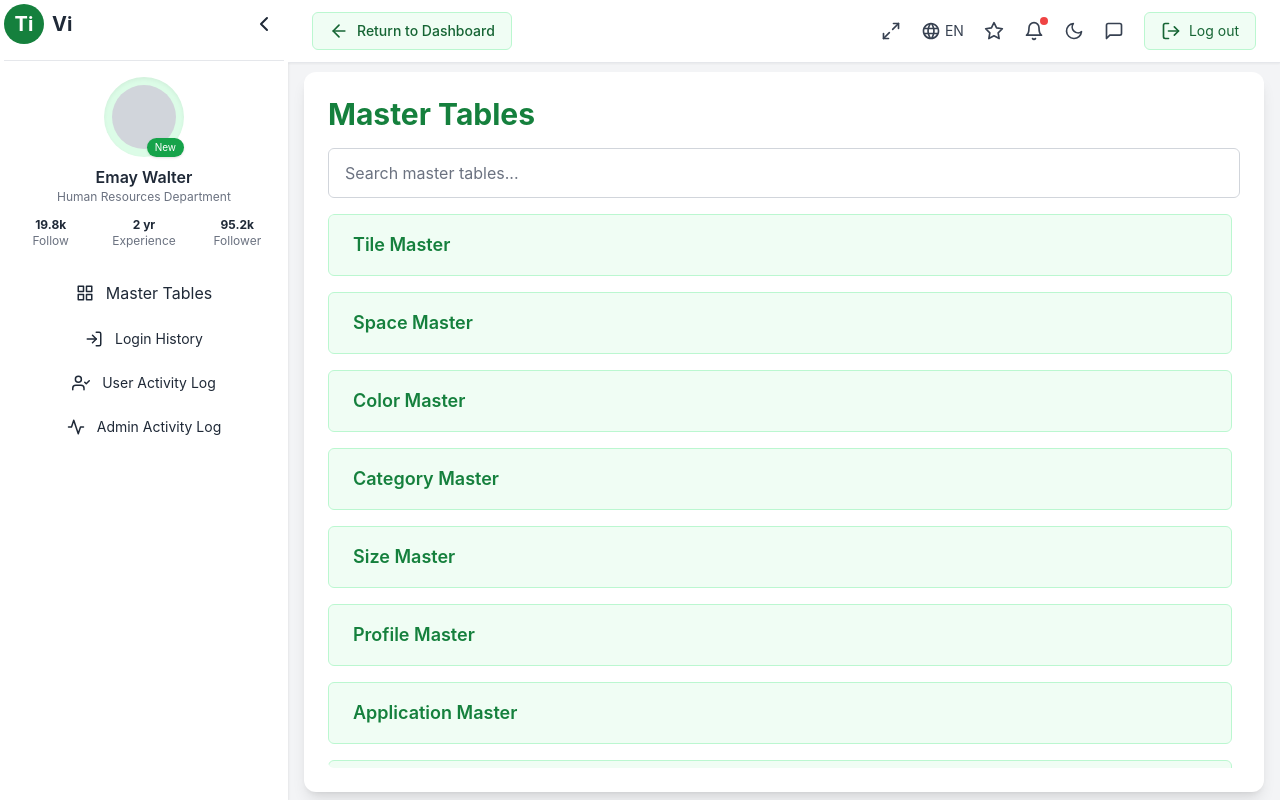
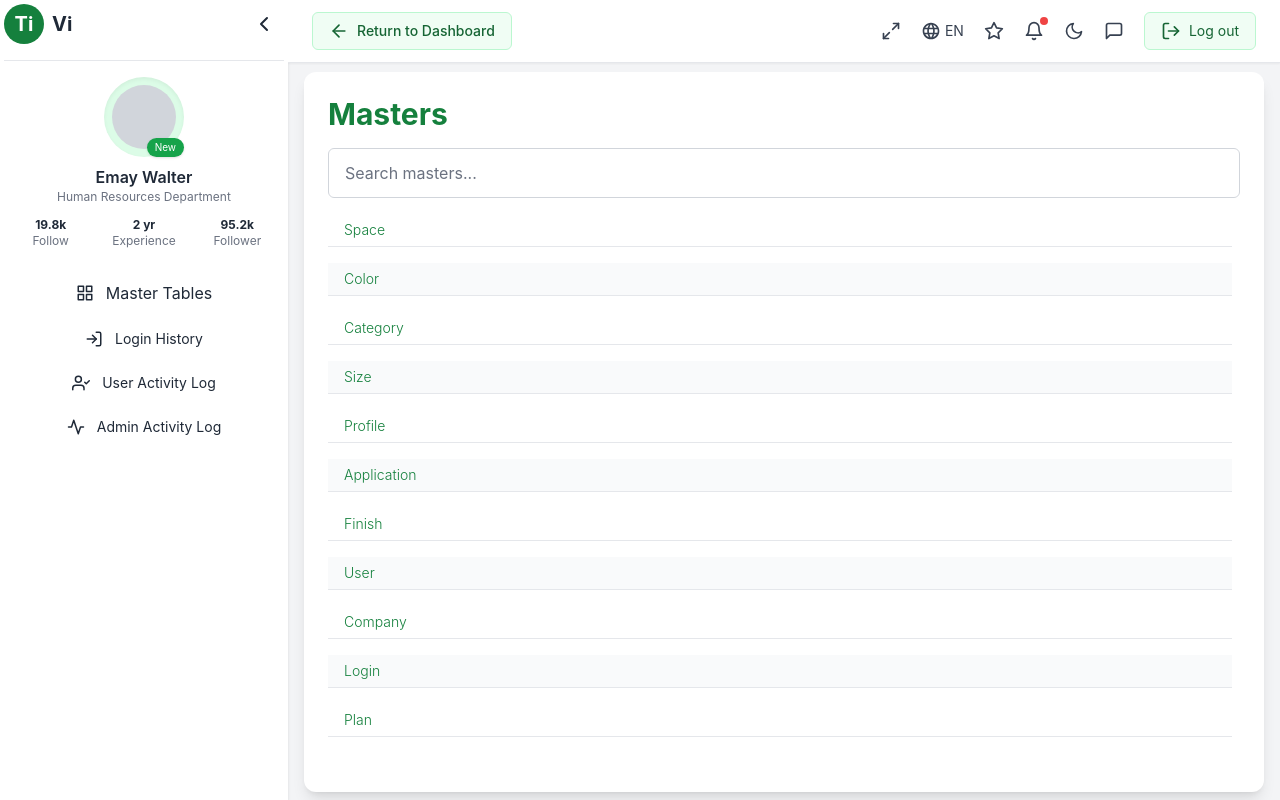
Before and after one commit to KARLE-ATHARVA/SVIK, a React (Create React App) app in the folder my-app/: page /masterTables in a window 1280 px wide. Built offline with nearby package versions, Linux system fonts and the light colour scheme; no server answers.

Commit message:
Update MasterTablesPage.jsx

```diff
--- a/my-app/src/pages/MasterTablesPage.jsx
+++ b/my-app/src/pages/MasterTablesPage.jsx
@@ -7,18 +7,17 @@ export default function MasterTablesPage() {
   const [searchTerm, setSearchTerm] = useState('');
 
   const masterTables = [
-    { name: "Tile Master", path: "/tileMaster" },
-    { name: "Space Master", path: "/spaceMaster" },
-    { name: "Color Master", path: "/colorMaster" },
-    { name: "Category Master", path: "/categoryMaster" },
-    { name: "Size Master", path: "/sizeMaster" },
-    { name: "Profile Master", path: "/profileMaster" },
-    { name: "Application Master", path: "/applicationMaster" },
-    { name: "Finish Master", path: "/finishMaster" },
-    { name: "User Master", path: "/userMaster" },
-    { name: "Company Master", path: "/companyMaster" },
-    { name: "Login Master", path: "/loginMaster" },
-    { name: "Plan Master", path: "/planMaster" }
+    { name: "Space ", path: "/spaceMaster" },
+    { name: "Color ", path: "/colorMaster" },
+    { name: "Category ", path: "/categoryMaster" },
+    { name: "Size ", path: "/sizeMaster" },
+    { name: "Profile ", path: "/profileMaster" },
+    { name: "Application", path: "/applicationMaster" },
+    { name: "Finish ", path: "/finishMaster" },
+    { name: "User ", path: "/userMaster" },
+    { name: "Company ", path: "/companyMaster" },
+    { name: "Login ", path: "/loginMaster" },
+    { name: "Plan ", path: "/planMaster" }
   ];
 
   const filteredTables = masterTables.filter((table) =>
@@ -35,12 +34,12 @@ export default function MasterTablesPage() {
         <div className="flex-1 flex justify-center items-center px-4 py-6 overflow-hidden">
           <div className="w-full max-w-screen-xl h-[90vh] bg-white dark:bg-gray-800 rounded-xl shadow-lg p-6 flex flex-col overflow-hidden">
             <h2 className="text-3xl font-bold text-green-700 dark:text-green-400 mb-4">
-              Master Tables
+              Masters
             </h2>
 
             <input
               type="text"
-              placeholder="Search master tables..."
+              placeholder="Search masters..."
               value={searchTerm}
               onChange={(e) => setSearchTerm(e.target.value)}
               className="w-full mb-4 px-4 py-3 text-base border border-gray-300 dark:border-gray-600 rounded-md bg-white dark:bg-gray-700 text-gray-900 dark:text-white placeholder-gray-500 dark:placeholder-gray-400 focus:outline-none focus:ring-2 focus:ring-green-500"
@@ -52,16 +51,19 @@ export default function MasterTablesPage() {
                 {filteredTables.map((table, index) => (
   <li
   key={index}
-                    className="bg-green-50 dark:bg-gray-700 border border-green-200 dark:border-gray-600 rounded-md transform transition duration-200 hover:scale-[1.02] overflow-hidden"
+  className={`text-sm font-light px-4 py-[6px] border-b border-gray-200
+    ${index % 2 === 0 ? 'bg-white' : 'bg-gray-50'}`}
 >
   <Link
     to={table.path}
-                      className="block px-6 py-4 text-lg font-semibold text-green-700 dark:text-green-300 hover:text-green-900 dark:hover:text-green-100 transition duration-150 truncate"
+    className="text-green-700 dark:text-green-400 hover:text-dark-green-600 block w-full"
   >
     {table.name}
   </Link>
 </li>
+
 ))}
+
                 {filteredTables.length === 0 && (
                   <li className="text-gray-500 dark:text-gray-400 text-center mt-4">
                     No matching tables found.
```
Lines whose indentation alone changed are shown as unchanged.
